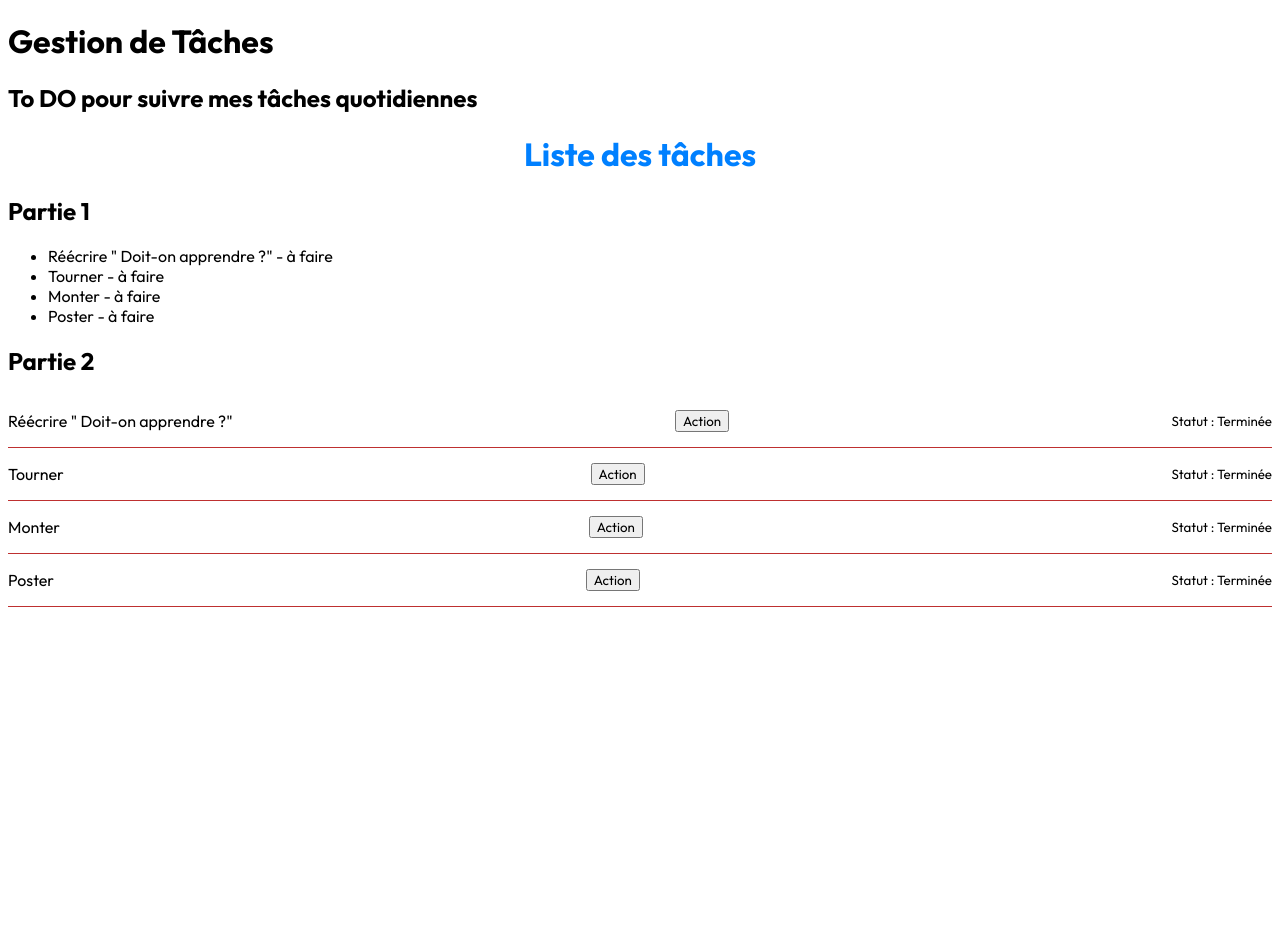
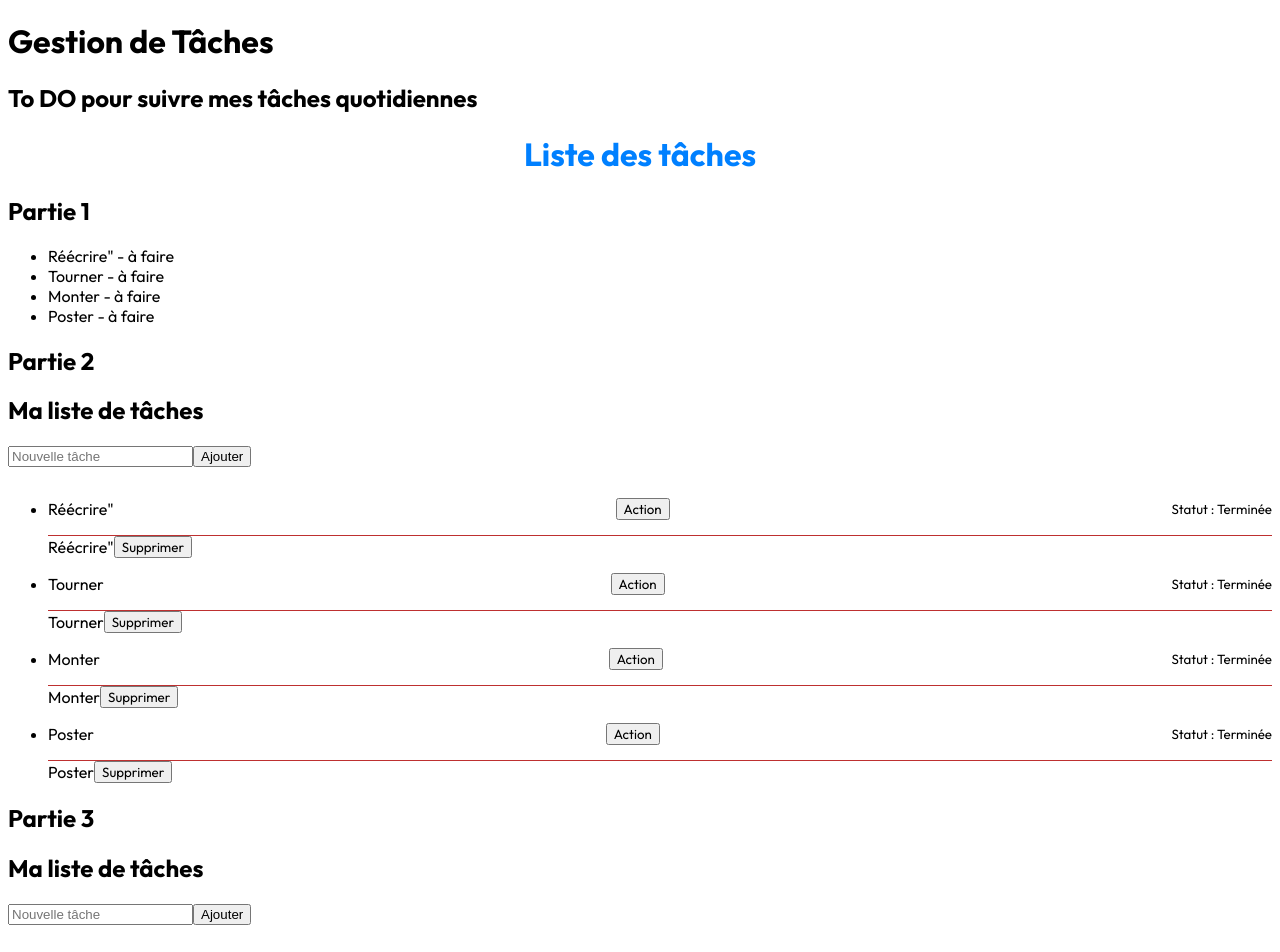
Before and after one commit to Alexandre-git-SDV/todo-list-app-frontend-angular, an Angular app: page / in a window 1280 px wide. Shown: the top 952 px of the page. Before the commit the page ends 800 px from the top, so only its background shows below. Built offline with nearby package versions, Linux system fonts and the light colour scheme.

Commit message:
Initial commit (Branch development-exo)

```diff
--- a/src/app/tasks/service/task-service.ts
+++ b/src/app/tasks/service/task-service.ts
@@ -6,7 +6,7 @@ import { Task } from '../models/task';
 })
 export class TaskService {
   private tasks: Task[] = [
-    { id: 1, title: 'Réécrire " Doit-on apprendre ?" ', status: 'à faire' },
+    { id: 1, title: 'Réécrire" ', status: 'à faire' },
     { id: 2, title: 'Tourner', status: 'à faire' },
     { id: 3, title: 'Monter', status: 'à faire' },
     { id: 4, title: 'Poster', status: 'à faire' },
--- a/src/app/tasks/task-list/task-list.html
+++ b/src/app/tasks/task-list/task-list.html
@@ -11,8 +11,50 @@
 
 
 <h2> Partie 2</h2>
-<app-todo-item
-  *ngFor="let task of tasks"
-  [task]="task"
-  (select)="onTaskSelected($event)">
-</app-todo-item>
+
+<h2>{{ TaskListTitle }}</h2>
+
+<div class="add-container">
+  <input
+    type="text"
+    placeholder="Nouvelle tâche"
+    [(ngModel)]="newTaskTitle"
+  />
+
+  <button (click)="addTask()">Ajouter</button>
+</div>
+
+<ul>
+  <li *ngFor="let task of tasks">
+    <app-todo-item
+      [task]="task"
+      (delete)="deleteTask(task.id)"
+      (toggle)="toggleTask(task.id)"
+    ></app-todo-item>
+  </li>
+</ul>
+
+
+<h2> Partie 3</h2>
+
+<h2>{{ TaskListTitle }}</h2>
+
+<div class="add-container">
+  <input
+    type="text"
+    placeholder="Nouvelle tâche"
+    [(ngModel)]="newTaskTitle"
+  />
+
+  <button (click)="addTask()">Ajouter</button>
+</div>
+
+<ul>
+  <li *ngFor="let task of tasks">
+    <app-todo-item
+      [task]="task"
+      (delete)="deleteTask($event)"
+      (toggle)="toggleTask($event)"
+    ></app-todo-item>
+  </li>
+</ul>
--- a/src/app/tasks/task-list/task-list.ts
+++ b/src/app/tasks/task-list/task-list.ts
@@ -1,27 +1,45 @@
 import { Component } from '@angular/core';
+import { CommonModule } from '@angular/common';
+import { FormsModule } from '@angular/forms';
+
+import { TaskService } from '../service/task-service';
 import { Task } from '../models/task';
-import { TodoItem } from "../todo-item/todo-item";
-import { CommonModule } from '@angular/common';
+import { TodoItem } from '../todo-item/todo-item';
 
 @Component({
   selector: 'app-task-list',
+  standalone: true,
   templateUrl: './task-list.html',
   styleUrls: ['./task-list.css'],
-  imports: [CommonModule, TodoItem],
+  imports: [CommonModule, FormsModule, TodoItem],
 })
 export class TaskList {
+
   TaskListTitle = 'Ma liste de tâches';
+  tasks: Task[] = [];
+  newTaskTitle = '';
 
-  tasks: Task[] = [
-    {id: 1, title: 'Réécrire " Doit-on apprendre ?" ', status: 'à faire' },
-    {id: 2, title: 'Tourner', status: 'à faire' },
-    {id: 3, title: 'Monter', status: 'à faire' },
-    {id: 4, title: 'Poster', status: 'à faire' },
-  ];
+  constructor(private taskService: TaskService) {}
 
-  onTaskSelected(task: Task) {
-    console.log('Tâche sélectionnée :', task.id);
+  ngOnInit() {
+    this.tasks = this.taskService.getAllTasks();
   }
 
-  constructor() {}
+  addTask() {
+    if (!this.newTaskTitle.trim()) return;
+
+    this.taskService.add({ title: this.newTaskTitle });
+    this.tasks = this.taskService.getAllTasks();
+    this.newTaskTitle = '';
+  }
+
+  deleteTask(id: number) {
+    this.taskService.delete(id);
+    this.tasks = this.taskService.getAllTasks();
+  }
+
+  toggleTask(id: number) {
+    this.taskService.toggleStatus(id);
+    this.tasks = this.taskService.getAllTasks();
+  }
 }
--- a/src/app/tasks/todo-item/todo-item.html
+++ b/src/app/tasks/todo-item/todo-item.html
@@ -3,3 +3,15 @@
   <button (click)="onClick()"> Action </button>
   <small>Statut : {{ task.status ? 'Terminée' : 'En cours' }}</small>
 </div>
+
+<div class="item">
+  <span
+    class="title"
+    [class.done]="task.status === 'terminée'"
+    (click)="onToggle()"
+  >
+    {{ task.title }}
+  </span>
+
+  <button class="delete" (click)="onDelete()"> Supprimer </button>
+</div>
--- a/src/app/tasks/todo-item/todo-item.ts
+++ b/src/app/tasks/todo-item/todo-item.ts
@@ -12,7 +12,18 @@ export class TodoItem {
   @Input() task!: Task;
   @Output() select = new EventEmitter<Task>();
 
+  @Output() delete = new EventEmitter<number>();
+  @Output() toggle = new EventEmitter<number>();
+
   onClick() {
     this.select.emit(this.task);
   }
+
+  onDelete() {
+    this.delete.emit(this.task.id);
+  }
+
+  onToggle() {
+    this.toggle.emit(this.task.id);
+  }
 }
```
